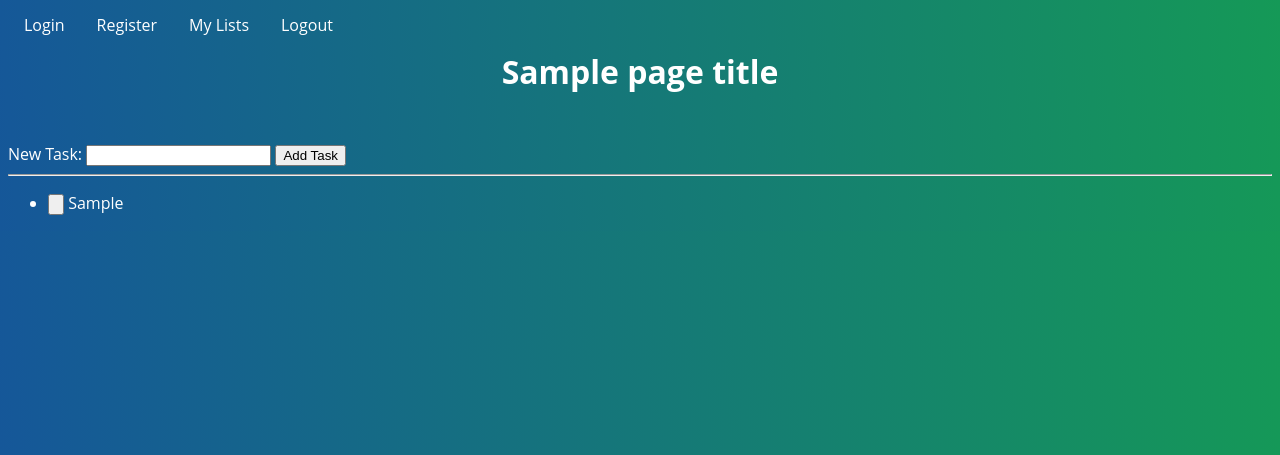
After one commit to sergeek/elimez, a Flask app: template templates/todos.html in a window 1280 px wide. The commit adds this page. Shown: the top 455 px of the page. Run offline with Flask 2, Linux system fonts and the light colour scheme; tables that the repository leaves empty hold one stand-in row (values such as "Sample post"); the template is opened without the code that fills it: values that come from a table or form of the project are taken from there, most other values are stand-ins (such as "Sample title", 1, 10 or a date in 2020).

Commit message:
Added todos template, and connected to DB

```diff
--- a/main.py
+++ b/main.py
@@ -42,7 +42,7 @@ class Task(db.Model):
     def __init__(self, item, owner):
         self.item = item
         self.completed = False
-        self.owner = owner
+        self.list_id = owner
 
 
 @app.route('/register', methods=['POST', 'GET'])
@@ -115,9 +115,23 @@ def title():
         db.session.add(new_list)
         db.session.commit()
 
-        return render_template('index.html', page_title="oh yeaaa")
+        session['title'] = title
+        return render_template('todos.html', page_title=title, id=new_list.id)
 
     return render_template('title.html', page_title="Create List")
+
+@app.route("/add-task", methods=['POST'])
+def add_task():
+    title = session['title']
+    task_item = request.form['task']
+    task_owner = request.form['list-id']
+    new_task = Task(task_item, task_owner)
+    db.session.add(new_task)
+    db.session.commit()
+
+    tasks = Task.query.filter_by(list_id=task_owner).all()
+
+    return render_template('todos.html', page_title=title, tasks=tasks, id=task_owner)
 
 
 @app.route('/', methods=['POST', 'GET'])
--- a/static/stylesheets/style.css
+++ b/static/stylesheets/style.css
@@ -83,11 +83,11 @@
     width: 100%;
 }
 
-li {
+.nav-bar {
     float: left;
 }
 
-li a {
+.nav-bar a {
     display: block;
     color: white;
     text-align: center;
@@ -95,7 +95,7 @@
     text-decoration: none;
 }
 
-li a:hover:not(.active) {
+.nav-bar a:hover:not(.active) {
     background-color: gray;
 }
 
--- a/templates/base.html
+++ b/templates/base.html
@@ -5,10 +5,10 @@
         <link rel="stylesheet" type="text/css" href="{{url_for('static', filename='stylesheets/style.css')}}">
         <ul class="header">
 
-  <li><a href="/login">Login</a></li>
-  <li><a href="/register">Register</a></li>
-  <li><a href="/">My Lists</a></li>
-  <li><a href="/logout">Logout</a></li>
+        <li class="nav-bar"><a href="/login">Login</a></li>
+        <li class="nav-bar"><a href="/register">Register</a></li>
+        <li class="nav-bar"><a href="/">My Lists</a></li>
+        <li class="nav-bar"><a href="/logout">Logout</a></li>
 
 </ul>
     </head>
--- /dev/null
+++ b/templates/todos.html
@@ -0,0 +1,34 @@
+{% extends "base.html" %}
+
+{% block content %}
+
+<h1 class="login-title">{{page_title}}</h1>
+<form method='post' action="/add-task">
+    <label for='task'>New Task:</label>
+    <input type="text" name='task' />
+    <input type="hidden" name='list-id' value="{{id}}">
+    <input type="submit" value='Add Task' />
+</form>
+
+<hr />
+
+    {% if tasks|length == 0 %}
+    <p>No tasks yet</p>
+    {% else %}
+
+    <ul>
+        {% for task in tasks %}
+        <li>
+            <form method="POST" action="/complete-task" style="display:inline-block;">
+                <input type="hidden" name="task-id" value="{{task.id}}" />
+                <input type="submit" value="" />
+            </form>
+            {{task.item}}
+        </li>
+        {% endfor %}
+    </ul>
+
+{% endif %}
+
+
+{% endblock %}
```
